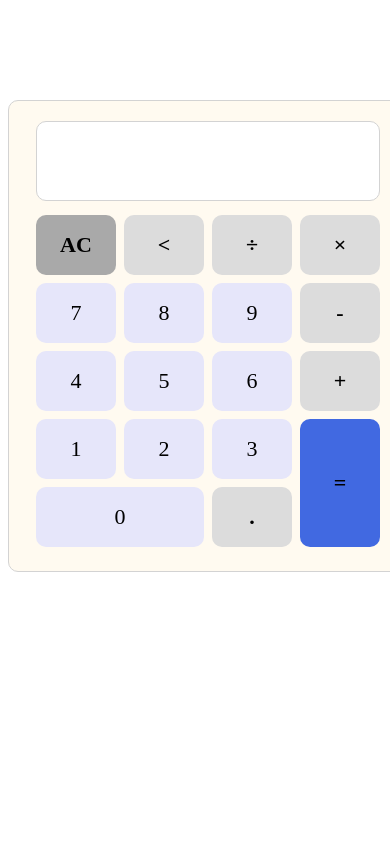
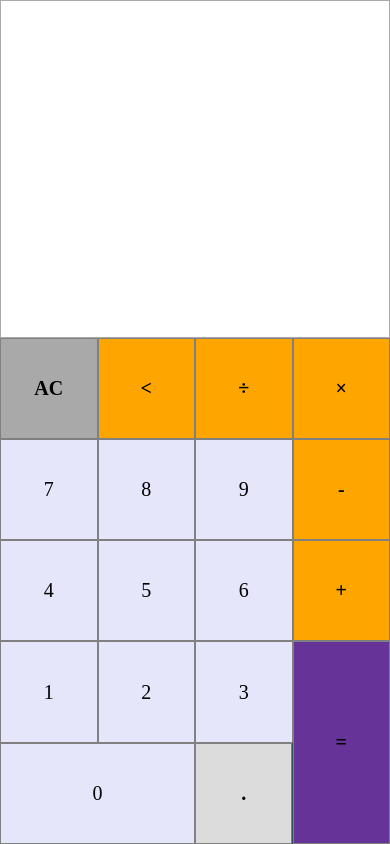
Before and after one commit to KasporskiDzmitry/calculator, a plain HTML site: page index.html in a window 390 px wide. Drawn offline with Linux system fonts and the light colour scheme.

Commit message:
add mobile version (css)

```diff
--- a/index.html
+++ b/index.html
@@ -34,20 +34,20 @@
                 <div class="btn num">6</div>
                 <div class="btn action" data-action="plus">+</div>
             </div>
-            <div class="btn-row">
-                <div class="btn-col">
-                    <div class="btn-row">
+            <div class="btn-row" style="height: 40%;">
+                <div class="btn-col" style="width: 75%">
+                    <div class="btn-row" style="height: 50%">
                         <div class="btn num">1</div>
                         <div class="btn num">2</div>
                         <div class="btn num">3</div>
                     </div>
-                    <div class="btn-row" style="justify-content: flex-end">
-                        <div class="btn num" style="width: 168px">0</div>
-                        <div class="btn action" data-action="dot">.</div>
+                    <div class="btn-row" style="height: 50%">
+                        <div id="zero" class="btn num">0</div>
+                        <div id="dot" class="btn action" data-action="dot">.</div>
                     </div>
                 </div>
-                <div class="btn-col">
-                    <div class="btn-row">
+                <div class="btn-col" style="width: 25%">
+                    <div class="btn-row" style="height: 100%">
                         <div class="btn equal action" data-action="equal">=</div>
                     </div>
                 </div>
--- a/style.css
+++ b/style.css
@@ -1,27 +1,24 @@
 * {
+    margin: 0;
     box-sizing: border-box;
     transition: .2s;
-    border-radius: 10px;
+    font-family: Ebrima;
 }
 
 .calculator-wrapper {
     border: 1px solid lightgray;
-    background: floralwhite;
+    background: darkslategray;
     margin: 100px auto;
-    padding: 20px;
+    height: 500px;
     width: 400px;
     display: flex;
     flex-direction: column;
-    align-items: center;
 }
 
 .input-wrapper {
-    width: 96%;
-    height: 80px;
+    width: 100%;
+    height: 40%;
     border: 1px solid lightgray;
-    margin-left: 2px;
-    margin-right: 2px;
-    margin-bottom: 10px;
     background: white;
     position: relative;
     overflow: hidden;
@@ -36,6 +33,8 @@
 }
 
 .input-area {
+    display: flex;
+    align-items: flex-end;
     border: none;
     position: absolute;
     right: 0;
@@ -43,7 +42,7 @@
     padding: 0;
     margin: 0 15px;
     height: 50%;
-    font-size: 32px;
+    font-size: 28px;
     font-weight: bold;
     text-align: right;
     white-space: nowrap;
@@ -51,32 +50,47 @@
 
 .expression {
     margin: 0 5px;
-    height: 20px;
+    height: 30px;
     padding: 5px;
+    font-size: 18px;
     position: absolute;
     right: 0;
     white-space: nowrap;
     overflow: hidden;
 }
 
-.btn-row,
-.btn-col {
+.buttons-wrapper {
+    width: 100%;
+    height: 60%;
     display: flex;
+    flex-flow: column;
+}
+
+.btn-row {
+    display: flex;
+    justify-content: center;
+    height: 20%;
+}
+
+.btn-col .btn-row .btn {
+    width: 100%;
 }
 
 .btn-col {
+    display: flex;
     flex-direction: column;
+    height: 100%;
 }
 
 .btn {
-    height: 60px;
-    width: 80px;
-    margin: 4px;
+    height: 100%;
+    width: 25%;
+    border: 1px solid gray;
     display: flex;
     justify-content: center;
     align-items: center;
-    background: gainsboro;
-    font-size: 22px;
+    background: lavender;
+    font-size: 20px;
     cursor: pointer;
 }
 
@@ -85,22 +99,25 @@
     border: 1px solid gray;
 }
 
-.num,
 .btn:hover {
-    background: lavender;
+    background: darkorange;
 }
 
 .num:hover {
     background: gainsboro;
 }
 
-.equal {
-    height: 128px;
-    background: royalblue;
+.equal:hover {
+    background: indigo;
 }
 
-.equal:hover {
-    background: rebeccapurple;
+#zero {
+    width: 66.66%;
+}
+
+.action {
+    background: orange;
+    font-weight: bold;
 }
 
 .clear,
@@ -108,6 +125,36 @@
     background: darkgray;
 }
 
-.action {
-    font-weight: bold;
+#dot {
+    background: gainsboro;
+    width: 33.3%;
 }
+
+.equal {
+    height: 100%;
+    background: rebeccapurple;
+}
+
+/*Extra small devices (portrait phones, less than 576px)*/
+@media (max-width: 576px) {
+    .container {
+        height: 100vh;
+        border-radius: 0;
+    }
+
+    .calculator-wrapper {
+        border: 0;
+        margin: 0;
+        padding: 0;
+        height: 100%;
+        width: 100%;
+    }
+
+    .input-area {
+        padding-bottom: 20px;
+    }
+
+    .expression {
+        height: 100px;
+    }
+}
```
